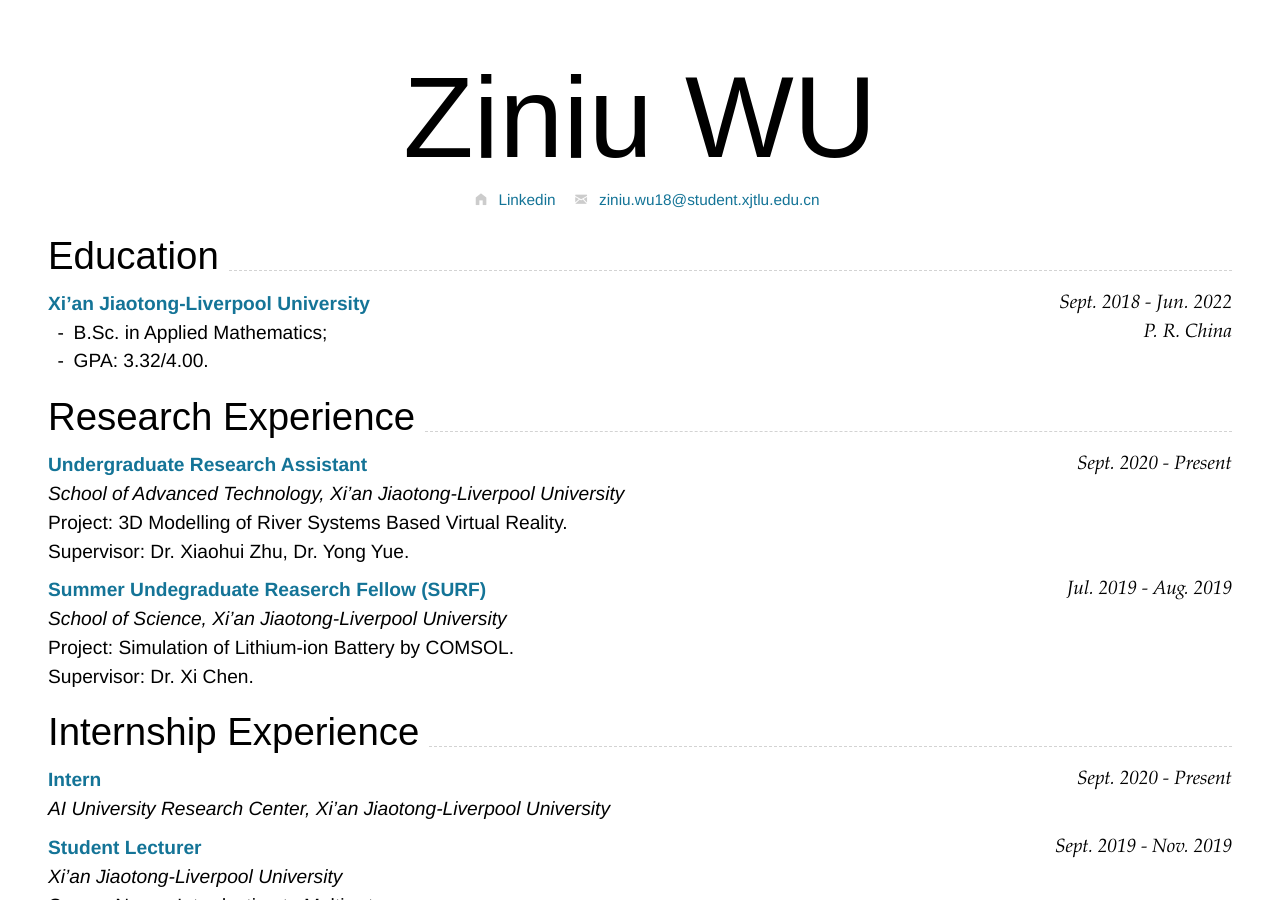
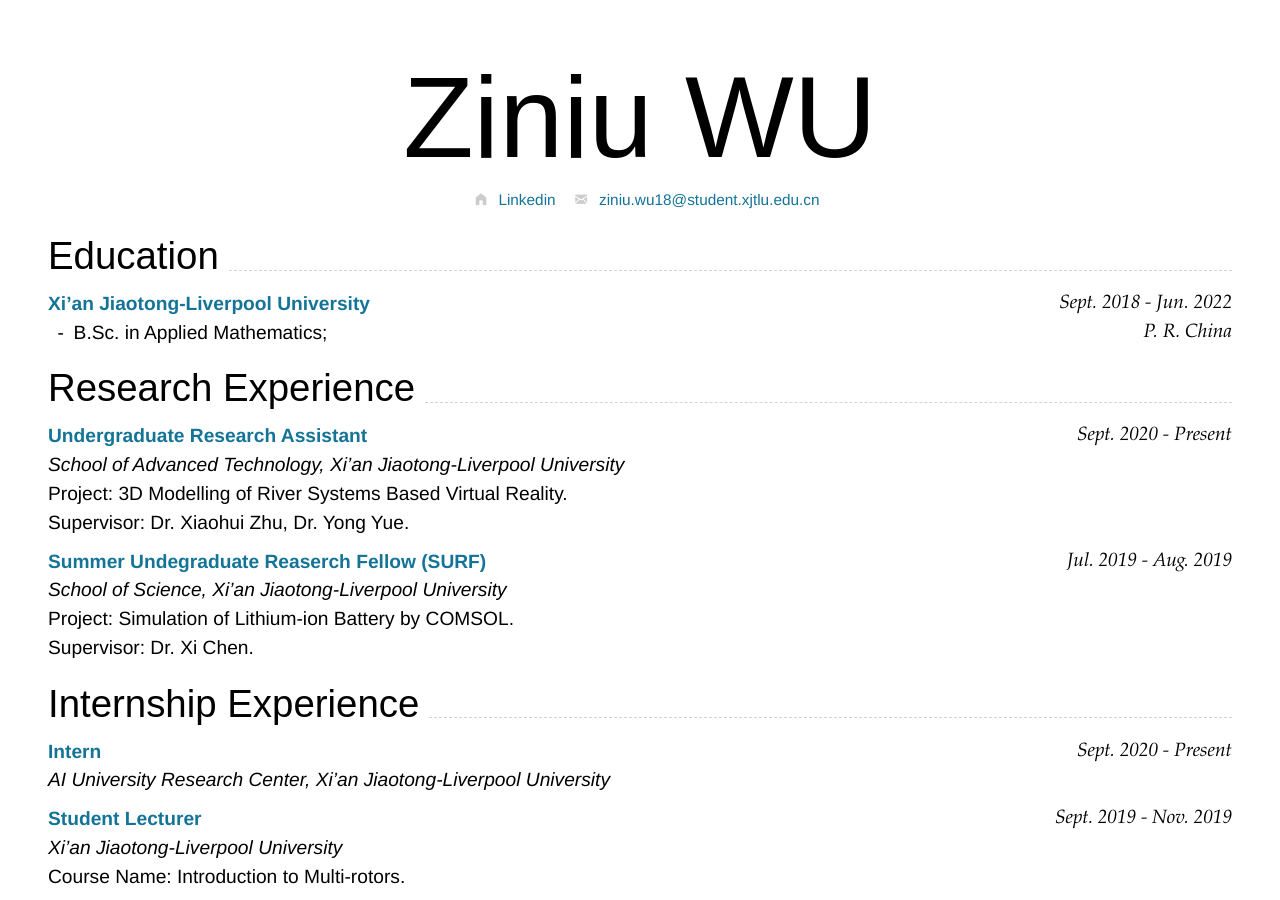
Before and after one commit to RoboDD/ziniu-cv, a Jekyll site: the page built from index.md, in a window 1280 px wide and 900 px high. Built offline with Jekyll 4.4.1, drawn with Linux system fonts in a browser that asks for light colours; nearby versions of some CDN libraries.

Commit message:
Update index.md

````diff
--- a/index.md
+++ b/index.md
@@ -34,8 +34,6 @@ P. R. China
 ```
 
 - B.Sc. in Applied Mathematics;
-- GPA: 3.32/4.00.
-
 <!--## Publication-->
 
 <!--
````
